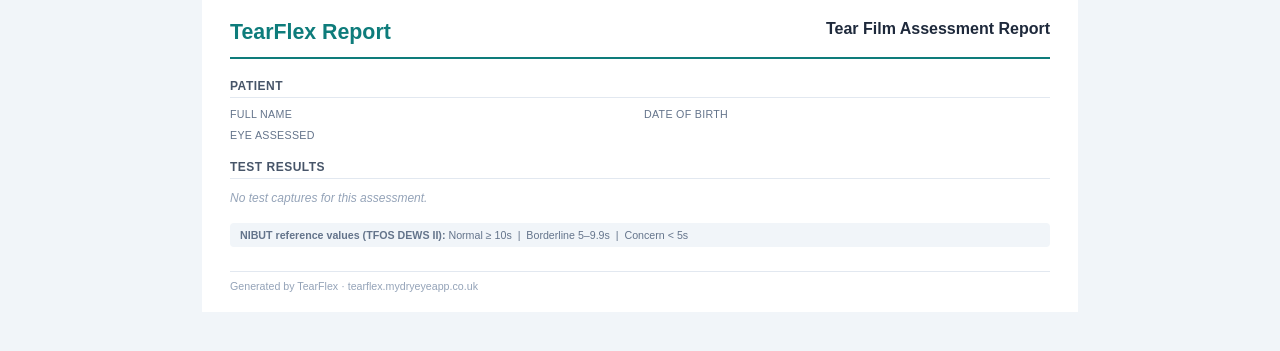
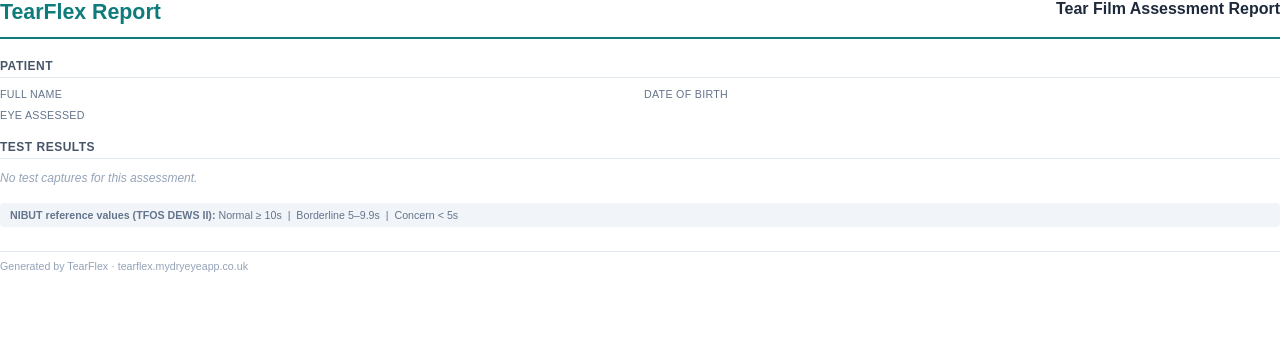
Before and after one commit to lukedigitalpanda/tearflex, a Django app: template backend/apps/reports/templates/reports/assessment_report.html in a window 1280 px wide. Shown: the top 351 px of the page. Run offline with Django 5.2, Linux system fonts and the light colour scheme; the template is opened without the code that fills it, so the values that code supplies are empty; parts of the project's set-up code (start-up, migrations or seed data) failed here and were passed over.

Commit message:
style(reports): full-bleed report view, drop the inset padding
On screen the report was a centred 820px document on a grey background with
its own body padding, leaving gaps. Make the on-screen body full width with no
padding/centre/grey, and drop the iframe's border and grey backing, so the
report fills the page content area. Print/PDF layout unchanged.

Co-Authored-By: Claude Opus 4.8 <noreply@anthropic.com>

```diff
--- a/backend/apps/reports/templates/reports/assessment_report.html
+++ b/backend/apps/reports/templates/reports/assessment_report.html
@@ -8,8 +8,7 @@
   /* On-screen (in-app HTML view): compact spacing so a report fits without
      scrolling. Print/PDF keeps the roomier A4 layout above. */
   @media screen {
-    html { background: #f1f5f9; }
-    body { max-width: 820px; margin: 0 auto; padding: 20px 28px; background: #fff; font-size: 9pt; }
+    body { max-width: none; margin: 0; padding: 0; background: #fff; font-size: 9pt; }
     .header { margin-bottom: 12px; padding-bottom: 8px; }
     .section { margin-bottom: 10px; }
     .section-title { margin-bottom: 6px; padding-bottom: 3px; }
--- a/web/src/app/(dashboard)/patients/[id]/reports/[reportId]/page.tsx
+++ b/web/src/app/(dashboard)/patients/[id]/reports/[reportId]/page.tsx
@@ -51,7 +51,7 @@ export default function ReportViewPage({ params }: { params: { id: string; repor
         src={reportViewUrl(reportId)}
         title="Report"
         scrolling="no"
-        className="block w-full overflow-hidden rounded-md border border-border bg-muted"
+        className="block w-full overflow-hidden"
         style={{ height: '70vh' }}
       />
     </div>
```
